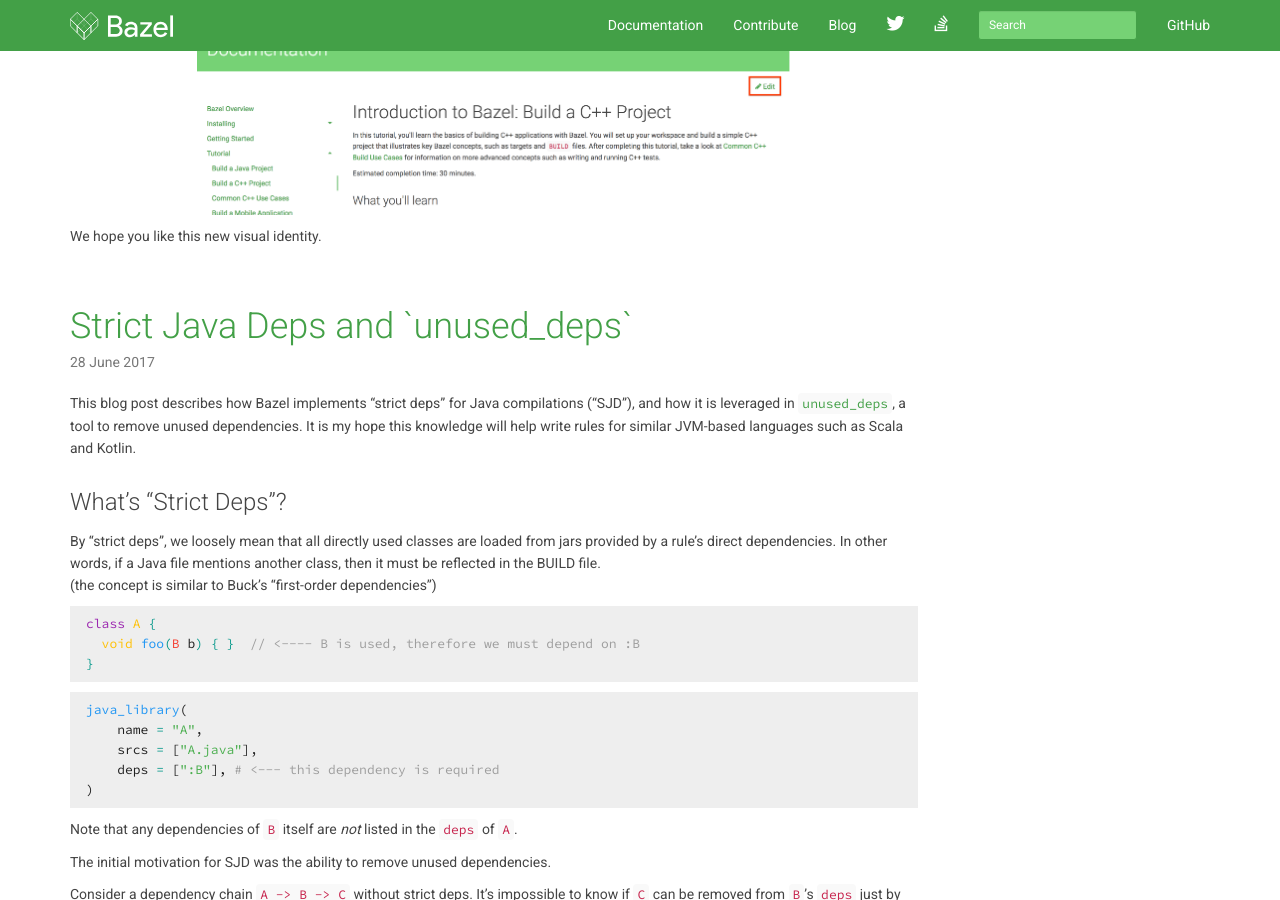
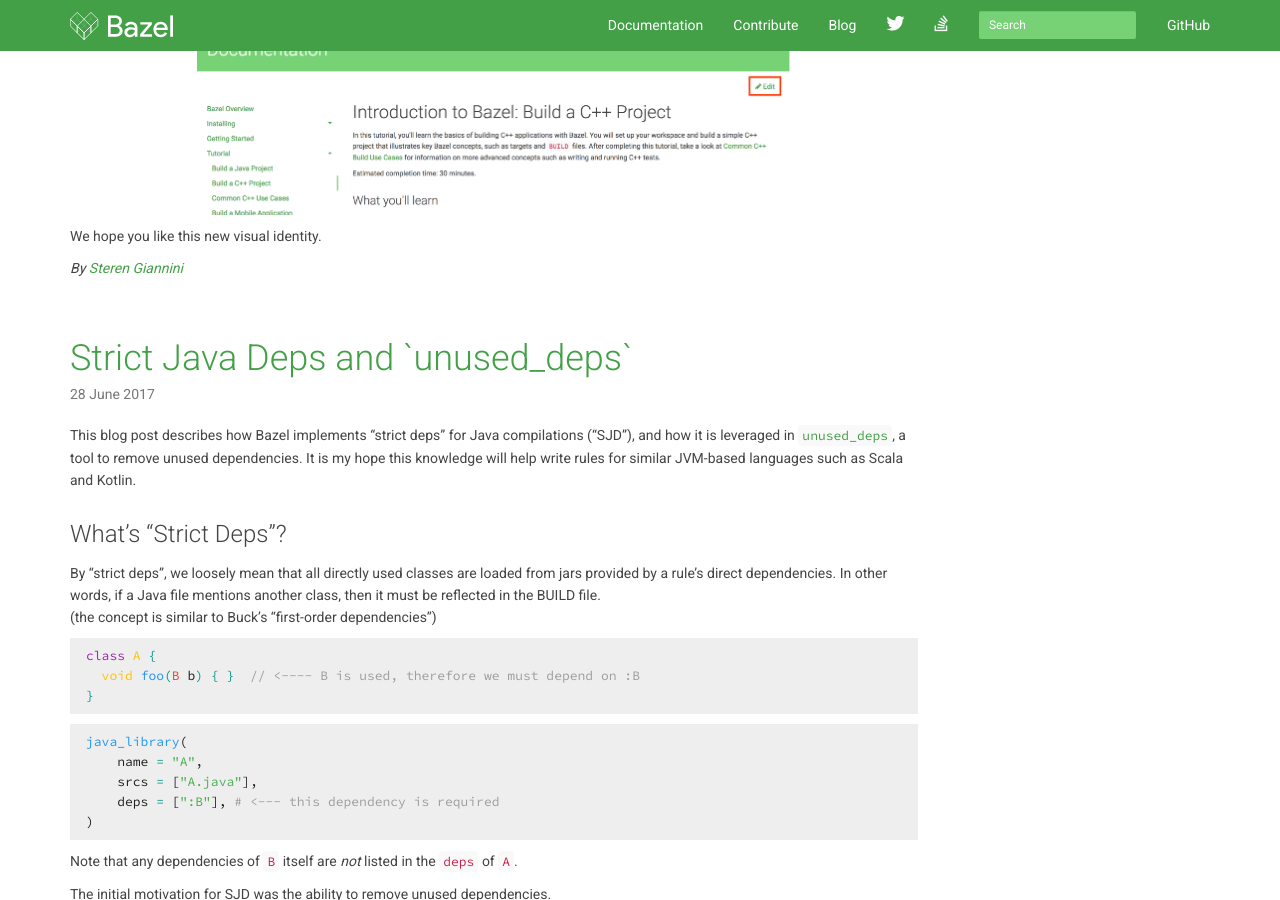
Before and after one commit to bazelbuild/bazel-blog, a Jekyll site: the page built from index.html, in a window 1280 px wide and 900 px high, scrolled down 2232 px. Built offline with Jekyll 4.4.1, drawn with Linux system fonts in a browser that asks for light colours; nearby versions of some CDN libraries; library files that are not in the unit come from our copies; Markdown is read by kramdown in place of the engine named in the settings; the list of posts is cut into pages by our own code.

Commit message:
Add author to post about new logo

```diff
--- a/_posts/2017-07-05-new-logo-and-homepage.md
+++ b/_posts/2017-07-05-new-logo-and-homepage.md
@@ -28,3 +28,5 @@
 ![Edit button on Bazel docs](/assets/edit-button.png)
 
 We hope you like this new visual identity.
+
+*By [Steren Giannini](https://github.com/steren)*
```
